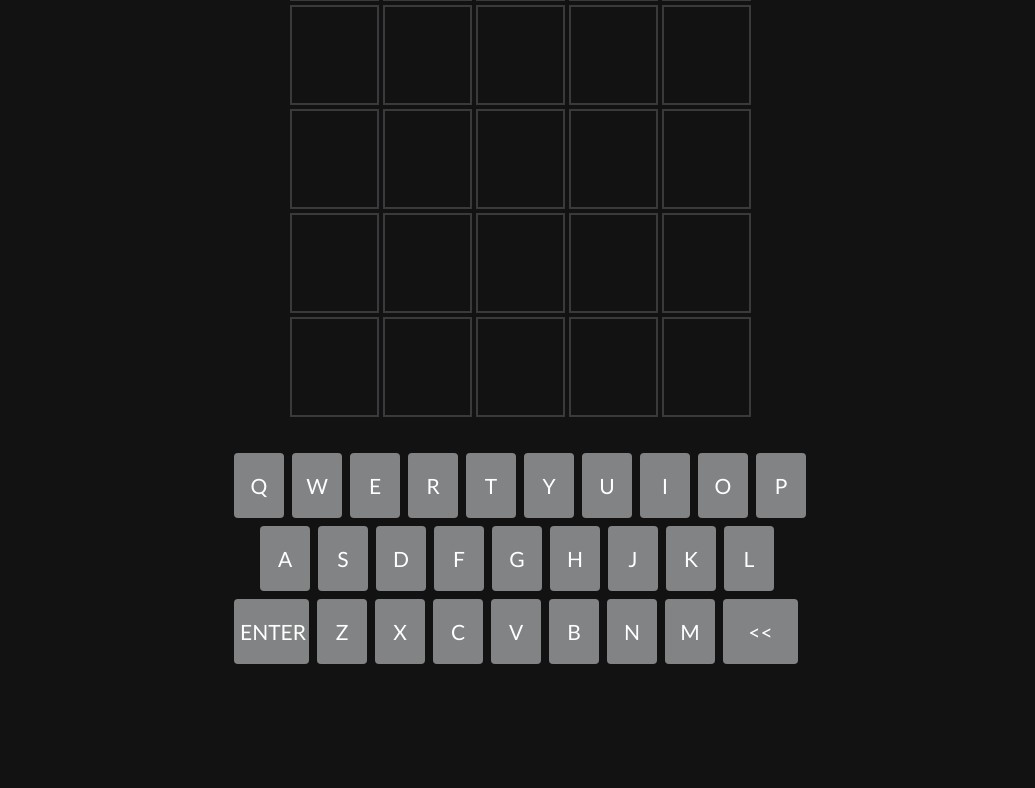
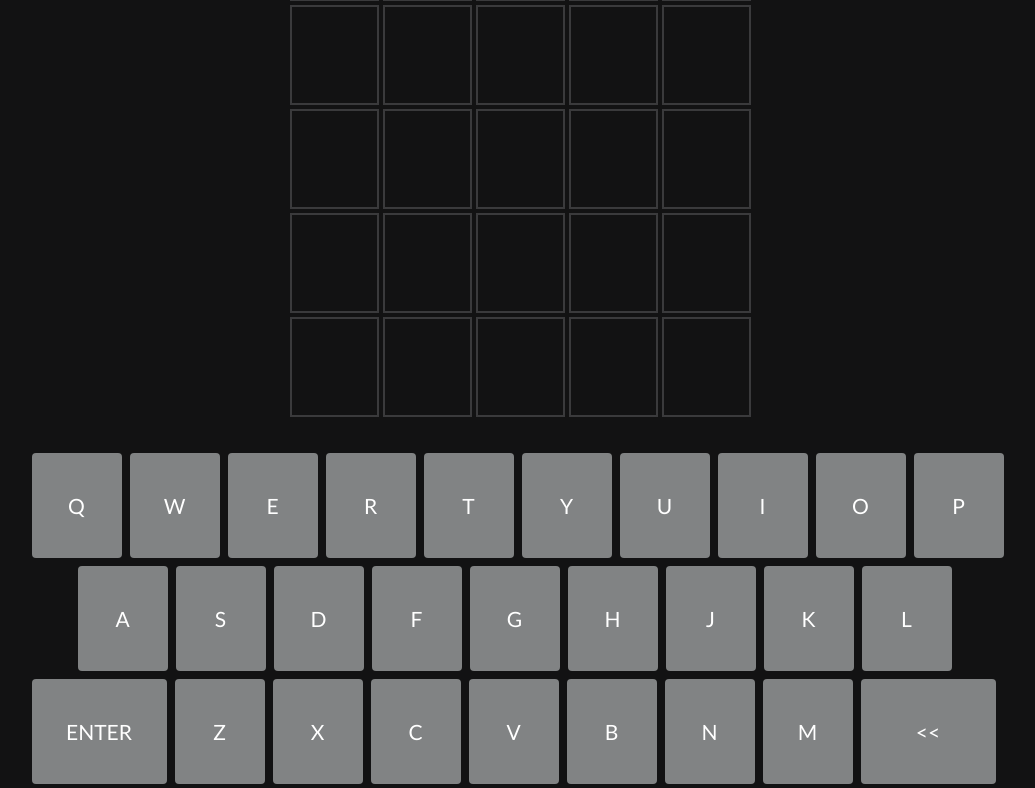
Before and after one commit to dodoo86/WordleJS, a website: page index.html in a window 1280 px wide. Shown: the part 504-1292 px from the top of the page, without its empty margins (120-1155 px from the left). Before the commit the page ends 1172 px from the top, so only its background shows below. Drawn offline with Linux system fonts and the light colour scheme; no server answers.

Commit message:
enlarged keyboard

```diff
--- a/style.css
+++ b/style.css
@@ -27,14 +27,14 @@ body {
 }
 
 .key-container {
-    width: 580px;
+    width: 985px; /*580*/
     display: flex;
     flex-wrap: wrap;
 }
 
     .key-container button {
-        width: 50px;
-        height: 65px;
+        width: 90px; /*50*/
+        height: 105px; /*65*/
         border-radius: 4px;
         border: none;
         background-color: #818384;
@@ -43,12 +43,12 @@ body {
     }
 
     .key-container button:nth-child(11) {
-        margin-left: 30px;
+        margin-left: 50px; /*30*/
     }
 
     .key-container button:nth-child(20),
     .key-container button:nth-child(28) {
-        width: 75px;
+        width: 135px; /*75*/
     }
 
     .tile-container div {
```
